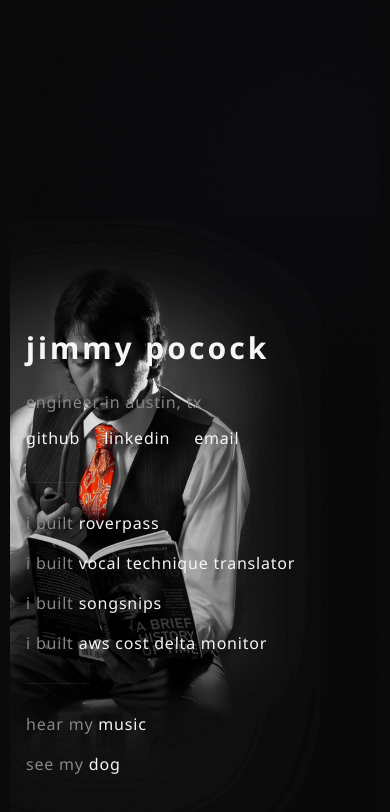
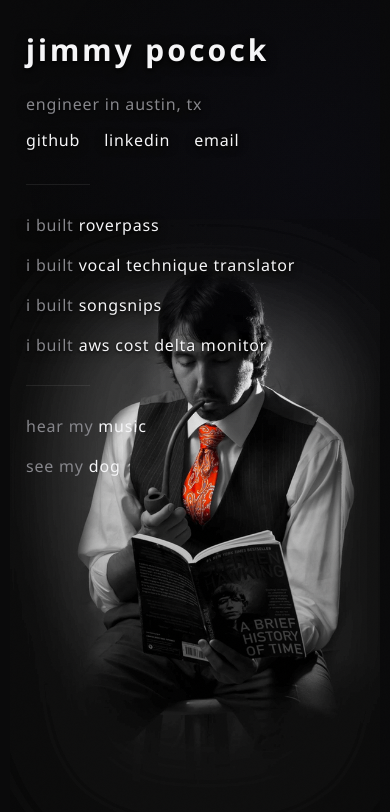
Before and after one commit to jimmypocock/jimmypocock.com, a Next.js app: page / in a window 390 px wide. Shown: the top 812 px of the page. Built offline with nearby package versions, Linux system fonts and the light colour scheme; no server answers.

Commit message:
mobilized

```diff
--- a/app/page.tsx
+++ b/app/page.tsx
@@ -16,10 +16,10 @@ export default function Home() {
   const professionalItems: LinkItem[] = [
     // Add your professional website links here
     // Example: { prefix: 'built', text: 'example.com', href: 'https://example.com', external: true },
-    { prefix: 'i built', text: 'roverpass', href: 'https://www.roverpass.com/' },
-    { prefix: 'i built', text: 'vocal technique translator', href: 'https://www.vocaltechniquetranslator.com/' },
-    { prefix: 'i built', text: 'songsnips', href: 'https://www.songsnips.com/' },
-    { prefix: 'i built', text: 'aws cost delta monitor', href: 'https://github.com/jimmypocock/AWSDeltaCostUsage' },
+    { prefix: 'i built', text: 'roverpass', href: 'https://www.roverpass.com/', external: true },
+    { prefix: 'i built', text: 'vocal technique translator', href: 'https://www.vocaltechniquetranslator.com/', external: true },
+    { prefix: 'i built', text: 'songsnips', href: 'https://www.songsnips.com/', external: true },
+    { prefix: 'i built', text: 'aws cost delta monitor', href: 'https://github.com/jimmypocock/AWSDeltaCostUsage', external: true },
   ];
 
   const personalItems: LinkItem[] = [
@@ -33,7 +33,7 @@ export default function Home() {
       {/* Hero Section */}
       <div className="min-h-screen relative overflow-hidden" style={{ backgroundColor: 'var(--bg-primary)' }}>
         {/* The Thinker Image */}
-        <div className="absolute top-[65%] left-[22%] -translate-x-1/2 -translate-y-1/2 w-[300vw] h-[140vh] pointer-events-none">
+        <div className="absolute top-[65%] left-[50%] lg:left-[22%] -translate-x-1/2 -translate-y-1/2 w-[300vw] h-[140vh] pointer-events-none">
           <Image
             src="/thinker.png"
             alt="The Thinker"
@@ -48,16 +48,16 @@ export default function Home() {
         <div className="relative z-10 w-full min-h-screen flex flex-col lg:flex-row">
           <div className="hidden lg:block lg:w-1/2"></div>
 
-          <div className="w-full lg:w-1/2 min-h-screen flex items-end px-4 sm:px-8 relative">
+          <div className="w-full lg:w-1/2 min-h-screen flex items-start lg:items-end px-4 sm:px-8 relative">
             <div className="absolute inset-0 pointer-events-none" style={{
               background: 'radial-gradient(circle at 80% 20%, rgba(94, 92, 230, 0.03) 0%, transparent 40%)'
             }} />
-            <div className="pb-16 pt-8 relative z-10">
-              <h1 className="text-3xl md:text-6xl mb-6 tracking-widest lowercase" style={{ color: 'var(--text-primary)' }}>
+            <div className="py-16 pt-8 relative z-10">
+              <h1 className="text-3xl md:text-6xl mb-6 tracking-widest lowercase" style={{ color: 'var(--text-primary)', textShadow: '0 3px 12px rgba(0,0,0,0.7), 0 2px 4px rgba(0,0,0,0.8)' }}>
                 jimmy pocock
               </h1>
               <div className="mb-8 space-y-3">
-                <p className="text-base md:text-lg tracking-wider" style={{ color: 'var(--text-secondary)' }}>
+                <p className="text-base md:text-lg tracking-wider" style={{ color: 'var(--text-secondary)', textShadow: '0 2px 10px rgba(0,0,0,0.6), 0 1px 3px rgba(0,0,0,0.8)' }}>
                   engineer in austin, tx
                 </p>
                 <div className="flex gap-6">
@@ -67,6 +67,7 @@ export default function Home() {
                     className="text-base md:text-lg tracking-wider text-[var(--text-primary)] transition-all duration-300 hover:tracking-[0.15em]"
                     target="_blank"
                     rel="noopener noreferrer"
+                    style={{ textShadow: '0 2px 10px rgba(0,0,0,0.6), 0 1px 3px rgba(0,0,0,0.8)' }}
                   >
                     github
                   </a>
@@ -76,6 +77,7 @@ export default function Home() {
                     className="text-base md:text-lg tracking-wider text-[var(--text-primary)] transition-all duration-300 hover:tracking-[0.15em]"
                     target="_blank"
                     rel="noopener noreferrer"
+                    style={{ textShadow: '0 2px 10px rgba(0,0,0,0.6), 0 1px 3px rgba(0,0,0,0.8)' }}
                   >
                     linkedin
                   </a>
@@ -83,6 +85,7 @@ export default function Home() {
                     href="mailto:hello@jimmypocock.com"
                     title="Email"
                     className="text-base md:text-lg tracking-wider text-[var(--text-primary)] transition-all duration-300 hover:tracking-[0.15em]"
+                    style={{ textShadow: '0 2px 10px rgba(0,0,0,0.6), 0 1px 3px rgba(0,0,0,0.8)' }}
                   >
                     email
                   </a>
@@ -106,11 +109,11 @@ export default function Home() {
                             style={{ textDecoration: 'none' }}
                           >
                             <div className="flex items-baseline">
-                              <span className="text-base md:text-lg tracking-wider" style={{ color: 'var(--text-secondary)' }}>
+                              <span className="text-base md:text-lg tracking-wider" style={{ color: 'var(--text-secondary)', textShadow: '0 2px 10px rgba(0,0,0,0.6), 0 1px 3px rgba(0,0,0,0.8)' }}>
                                 {item.prefix}{' '}
                                 <span
                                   className="transition-all duration-200 group-hover:tracking-[0.15em]"
-                                  style={{ color: 'var(--text-primary)' }}
+                                  style={{ color: 'var(--text-primary)', textShadow: '0 2px 10px rgba(0,0,0,0.6), 0 1px 3px rgba(0,0,0,0.8)' }}
                                 >
                                   {item.text}
                                 </span>
@@ -124,11 +127,11 @@ export default function Home() {
                             style={{ textDecoration: 'none' }}
                           >
                             <div className="flex items-baseline">
-                              <span className="text-base md:text-lg tracking-wider" style={{ color: 'var(--text-secondary)' }}>
+                              <span className="text-base md:text-lg tracking-wider" style={{ color: 'var(--text-secondary)', textShadow: '0 2px 10px rgba(0,0,0,0.6), 0 1px 3px rgba(0,0,0,0.8)' }}>
                                 {item.prefix}{' '}
                                 <span
                                   className="transition-all duration-200 group-hover:tracking-[0.15em]"
-                                  style={{ color: 'var(--text-primary)' }}
+                                  style={{ color: 'var(--text-primary)', textShadow: '0 2px 10px rgba(0,0,0,0.6), 0 1px 3px rgba(0,0,0,0.8)' }}
                                 >
                                   {item.text}
                                 </span>
```
